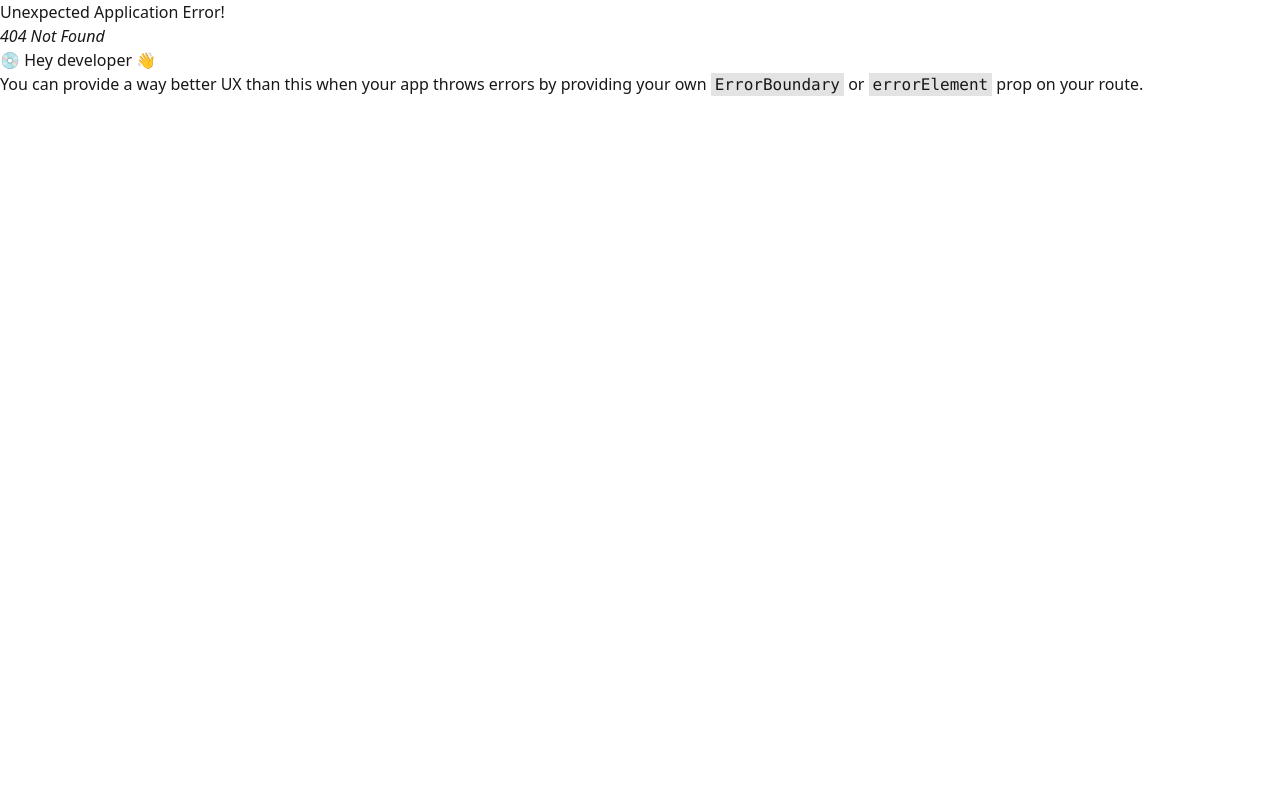
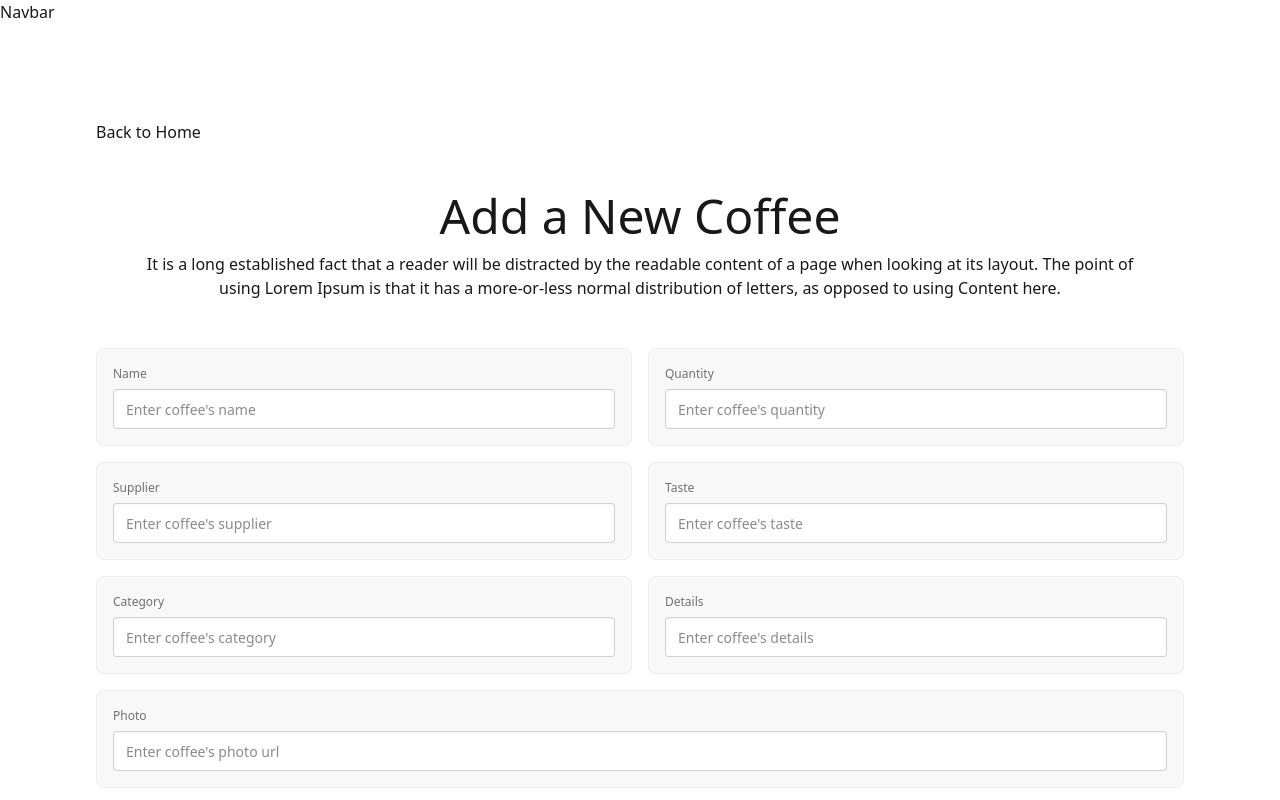
Before and after one commit to abuhurayrasyam/cafe-hub-client-with-auth, a React (Vite) app: page /add-coffee in a window 1280 px wide. Before the commit this address had no page. Shown: the top 800 px of the page. Built offline with nearby package versions, Linux system fonts and the light colour scheme.

Commit message:
CRUD's Insert's Functionality Added

```diff
--- /dev/null
+++ b/src/pages/AddCoffee.jsx
@@ -0,0 +1,74 @@
+import React from 'react';
+import { Link } from 'react-router';
+
+const AddCoffee = () => {
+
+    const handleAddCoffee = (e) => {
+        e.preventDefault();
+
+        const form = e.target;
+        const formData = new FormData(form);
+        const newCoffee = Object.fromEntries(formData.entries());
+
+        //Send data to the database via server
+        fetch('http://localhost:3000/coffees', {
+            method: 'POST',
+            headers: {
+                'content-type': 'application/json'
+            },
+            body: JSON.stringify(newCoffee)
+        })
+        .then(res => res.json())
+        .then(data => {
+            if(data.insertedId){
+                alert('Coffee Added Successfully!')
+            }
+            form.reset();
+        })
+    }
+
+    return (
+        <div className='p-24'>
+            <Link to={'/'}>Back to Home</Link>
+            <div className='p-12 text-center space-y-3'>
+                <h1 className='text-5xl'>Add a New Coffee</h1>
+                <p>It is a long established fact that a reader will be distracted by the readable content of a page when looking at its layout. The point of using Lorem Ipsum is that it has a more-or-less normal distribution of letters, as opposed to using Content here.</p>
+            </div>
+            <form onSubmit={handleAddCoffee} action="" className='space-y-4'>
+                <div className='grid grid-cols-1 md:grid-cols-2 gap-4'>
+                    <fieldset className="fieldset bg-base-200 border-base-300 rounded-box border p-4">
+                        <label className="label">Name</label>
+                        <input type="text" name="name" className="input w-full" placeholder="Enter coffee's name" />
+                    </fieldset>
+                    <fieldset className="fieldset bg-base-200 border-base-300 rounded-box border p-4">
+                        <label className="label">Quantity</label>
+                        <input type="number" name="quantity" className="input w-full" placeholder="Enter coffee's quantity" />
+                    </fieldset>
+                    <fieldset className="fieldset bg-base-200 border-base-300 rounded-box border p-4">
+                        <label className="label">Supplier</label>
+                        <input type="text" name="supplier" className="input w-full" placeholder="Enter coffee's supplier" />
+                    </fieldset>
+                    <fieldset className="fieldset bg-base-200 border-base-300 rounded-box border p-4">
+                        <label className="label">Taste</label>
+                        <input type="text" name="taste" className="input w-full" placeholder="Enter coffee's taste" />
+                    </fieldset>
+                    <fieldset className="fieldset bg-base-200 border-base-300 rounded-box border p-4">
+                        <label className="label">Category</label>
+                        <input type="text" name="category" className="input w-full" placeholder="Enter coffee's category" />
+                    </fieldset>
+                    <fieldset className="fieldset bg-base-200 border-base-300 rounded-box border p-4">
+                        <label className="label">Details</label>
+                        <input type="text" name="details" className="input w-full" placeholder="Enter coffee's details" />
+                    </fieldset>
+                </div>
+                <fieldset className="fieldset bg-base-200 border-base-300 rounded-box border p-4">
+                    <label className="label">Photo</label>
+                    <input type="text" name="photo" className="input w-full" placeholder="Enter coffee's photo url" />
+                </fieldset>
+                <input type="submit" value="Add Coffee" className='btn w-full' />
+            </form>
+        </div>
+    );
+};
+
+export default AddCoffee;
--- /dev/null
+++ b/src/pages/UpdateCoffee.jsx
@@ -0,0 +1,11 @@
+import React from 'react';
+
+const UpdateCoffee = () => {
+    return (
+        <div>
+            UpdateCoffee
+        </div>
+    );
+};
+
+export default UpdateCoffee;
--- /dev/null
+++ b/src/pages/ViewCoffee.jsx
@@ -0,0 +1,11 @@
+import React from 'react';
+
+const ViewCoffee = () => {
+    return (
+        <div>
+            ViewCoffee
+        </div>
+    );
+};
+
+export default ViewCoffee;
--- a/src/routes/Router.jsx
+++ b/src/routes/Router.jsx
@@ -1,6 +1,9 @@
 import { createBrowserRouter } from "react-router";
 import MainLayout from "../layouts/MainLayout";
 import Home from "../pages/Home";
+import AddCoffee from "../pages/AddCoffee";
+import ViewCoffee from "../pages/ViewCoffee";
+import UpdateCoffee from "../pages/UpdateCoffee";
 
 export const router = createBrowserRouter([
     {
@@ -11,6 +14,18 @@ export const router = createBrowserRouter([
                 index: true,
                 path: "/",
                 Component: Home
+            },
+            {
+                path: "/add-coffee",
+                Component: AddCoffee
+            },
+            {
+                path: "/view-coffee",
+                Component: ViewCoffee
+            },
+            {
+                path: "/update-coffee",
+                Component: UpdateCoffee
             }
         ]
     }
```
